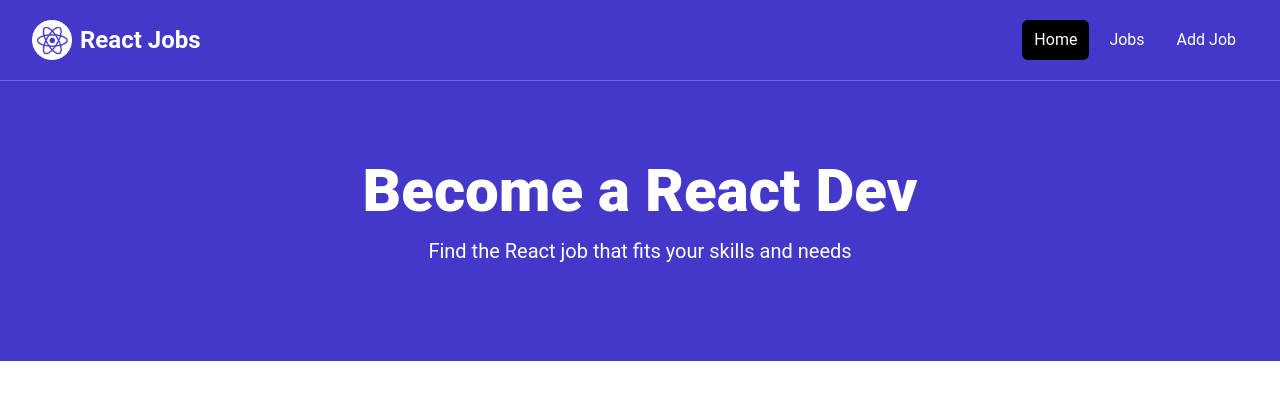
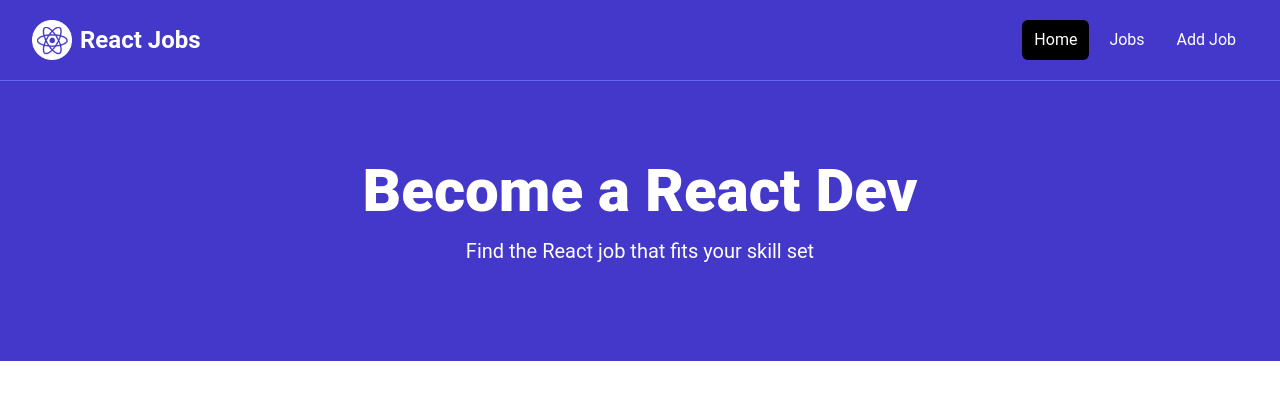
Before and after one commit to AhmedElyacoubiForJ/react-crash-2024, a React (Vite) app: page / in a window 1280 px wide. Shown: the top 408 px of the page. Built offline with nearby package versions, Linux system fonts and the light colour scheme.

Commit message:
Hero component

```diff
--- a/src/App.jsx
+++ b/src/App.jsx
@@ -1,23 +1,11 @@
 import NavBar from "./components/NavBar";
+import Hero from "./components/Hero";
 
 const App = () => {
   return (
     <>
       <NavBar />
-
-      {/*  <!-- Hero --> */}
-      <section className="bg-indigo-700 py-20 mb-4">
-        <div className="max-w-7xl mx-auto px-4 sm:px-6 lg:px-8 flex flex-col items-center">
-          <div className="text-center">
-            <h1 className="text-4xl font-extrabold text-white sm:text-5xl md:text-6xl">
-              Become a React Dev
-            </h1>
-            <p className="my-4 text-xl text-white">
-              Find the React job that fits your skills and needs
-            </p>
-          </div>
-        </div>
-      </section>
+      <Hero />
 
       {/* <!-- Developers and Employers --> */}
       <section className="py-4">
--- /dev/null
+++ b/src/components/Hero.jsx
@@ -0,0 +1,19 @@
+const Hero = ({
+  title = "Become a React Dev",
+  subtitle = "Find the React job that fits your skill set",
+}) => {
+  return (
+    <section className="bg-indigo-700 py-20 mb-4">
+      <div className="max-w-7xl mx-auto px-4 sm:px-6 lg:px-8 flex flex-col items-center">
+        <div className="text-center">
+          <h1 className="text-4xl font-extrabold text-white sm:text-5xl md:text-6xl">
+            {title}
+          </h1>
+          <p className="my-4 text-xl text-white">{subtitle}</p>
+        </div>
+      </div>
+    </section>
+  );
+};
+
+export default Hero;
```
